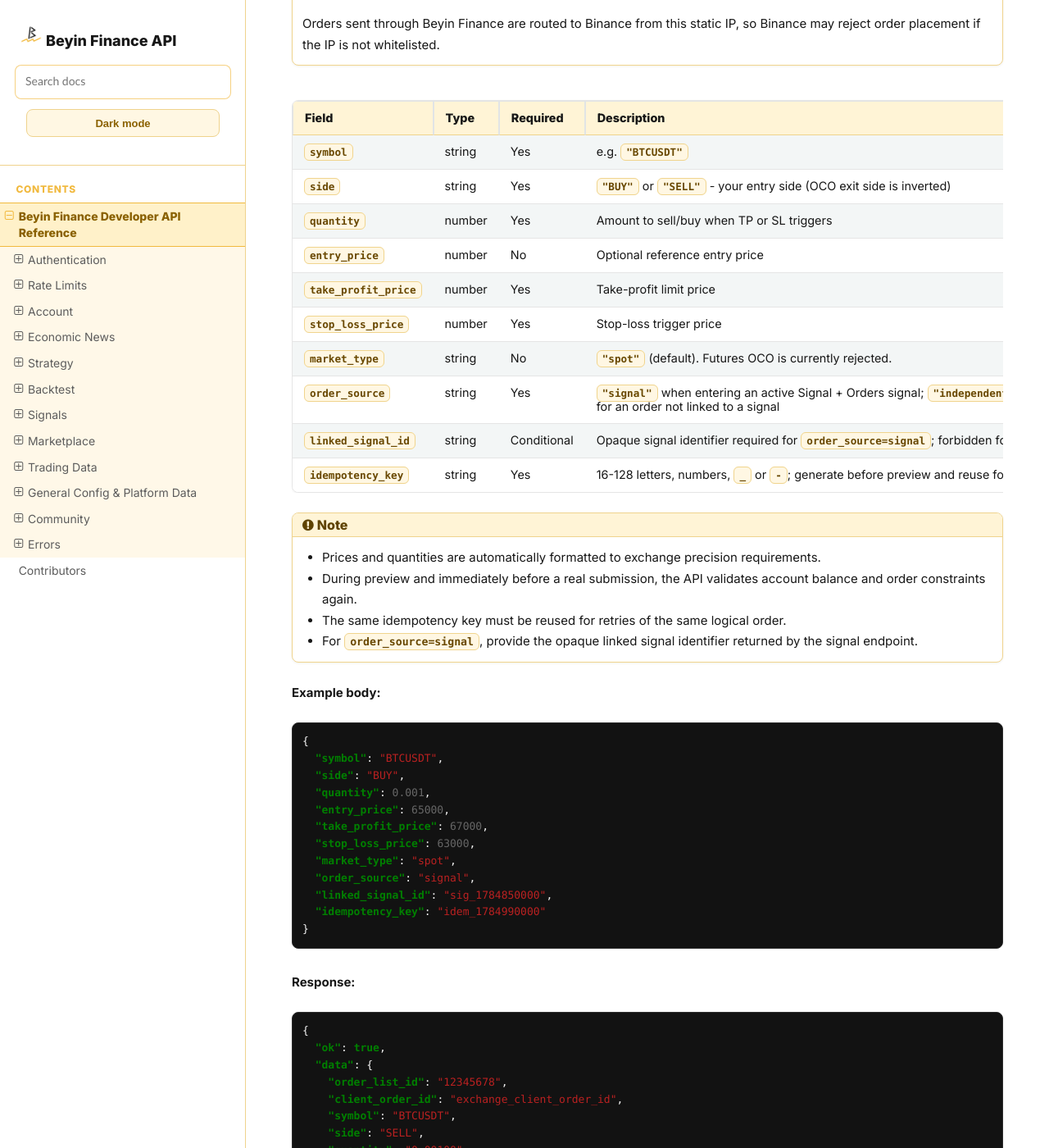
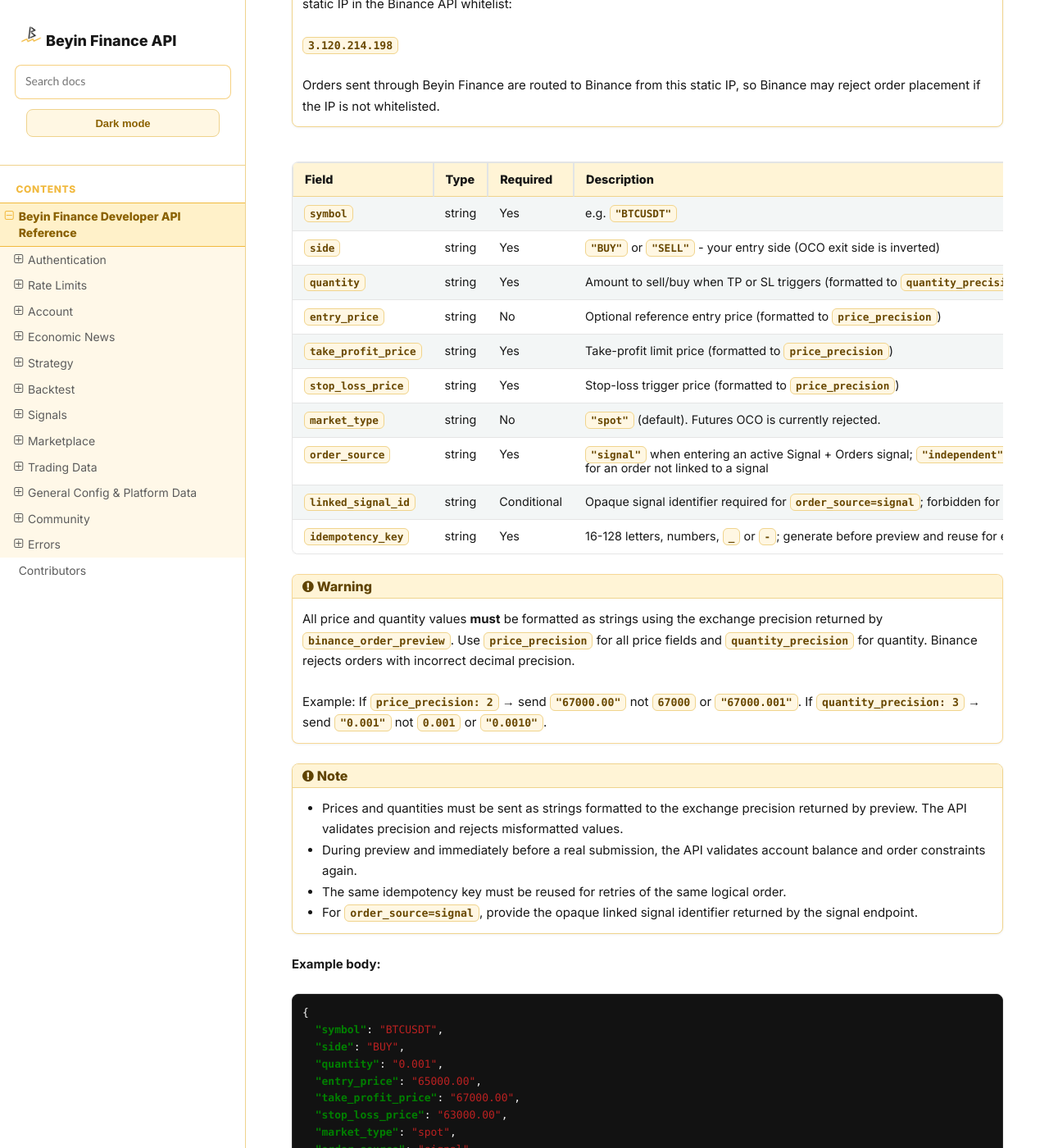
Before and after one commit to jnrbrain/Beyin-Finance, a Sphinx documentation site: the page built from docs/endpoints.md, in a window 1280 px wide and 1400 px high, scrolled down 9079 px. Shown: the whole window at 82% size. Built offline with Sphinx 7.4.7 and the Read the Docs theme 3.1.0, drawn with Linux system fonts in a browser that asks for light colours; some of the changed text lies outside the part shown.

Commit message:
Add precision formatting requirements for OCO order prices
Prices and quantities must be sent as strings formatted to the exchange
precision returned by binance_order_preview. Updated examples, field types,
and added explicit warning.

Co-Authored-By: Claude Opus 4.6 <noreply@anthropic.com>

````diff
--- a/docs/endpoints.md
+++ b/docs/endpoints.md
@@ -357,6 +357,9 @@ state can change.
 }
 ```
 
+Use `price_precision` and `quantity_precision` from this response to format all price
+and quantity strings in the subsequent `binance_order` request.
+
 The client must obtain a successful preview and require explicit user
 confirmation before calling `binance_order`.
 
@@ -380,17 +383,26 @@ Orders sent through Beyin Finance are routed to Binance from this static IP, so
 |-------|------|----------|-------------|
 | `symbol` | string | Yes | e.g. `"BTCUSDT"` |
 | `side` | string | Yes | `"BUY"` or `"SELL"` - your entry side (OCO exit side is inverted) |
-| `quantity` | number | Yes | Amount to sell/buy when TP or SL triggers |
-| `entry_price` | number | No | Optional reference entry price |
-| `take_profit_price` | number | Yes | Take-profit limit price |
-| `stop_loss_price` | number | Yes | Stop-loss trigger price |
+| `quantity` | string | Yes | Amount to sell/buy when TP or SL triggers (formatted to `quantity_precision`) |
+| `entry_price` | string | No | Optional reference entry price (formatted to `price_precision`) |
+| `take_profit_price` | string | Yes | Take-profit limit price (formatted to `price_precision`) |
+| `stop_loss_price` | string | Yes | Stop-loss trigger price (formatted to `price_precision`) |
 | `market_type` | string | No | `"spot"` (default). Futures OCO is currently rejected. |
 | `order_source` | string | Yes | `"signal"` when entering an active Signal + Orders signal; `"independent"` for an order not linked to a signal |
 | `linked_signal_id` | string | Conditional | Opaque signal identifier required for `order_source=signal`; forbidden for independent orders |
 | `idempotency_key` | string | Yes | 16-128 letters, numbers, `_` or `-`; generate before preview and reuse for every retry |
 
+:::{warning}
+All price and quantity values **must** be formatted as strings using the exchange precision
+returned by `binance_order_preview`. Use `price_precision` for all price fields and
+`quantity_precision` for quantity. Binance rejects orders with incorrect decimal precision.
+
+Example: If `price_precision: 2` → send `"67000.00"` not `67000` or `"67000.001"`.
+If `quantity_precision: 3` → send `"0.001"` not `0.001` or `"0.0010"`.
+:::
+
 :::{note}
-- Prices and quantities are automatically formatted to exchange precision requirements.
+- Prices and quantities must be sent as strings formatted to the exchange precision returned by preview. The API validates precision and rejects misformatted values.
 - During preview and immediately before a real submission, the API validates
   account balance and order constraints again.
 - The same idempotency key must be reused for retries of the same logical order.
@@ -403,10 +415,10 @@ Orders sent through Beyin Finance are routed to Binance from this static IP, so
 {
   "symbol": "BTCUSDT",
   "side": "BUY",
-  "quantity": 0.001,
-  "entry_price": 65000,
-  "take_profit_price": 67000,
-  "stop_loss_price": 63000,
+  "quantity": "0.001",
+  "entry_price": "65000.00",
+  "take_profit_price": "67000.00",
+  "stop_loss_price": "63000.00",
   "market_type": "spot",
   "order_source": "signal",
   "linked_signal_id": "sig_1784850000",
````
